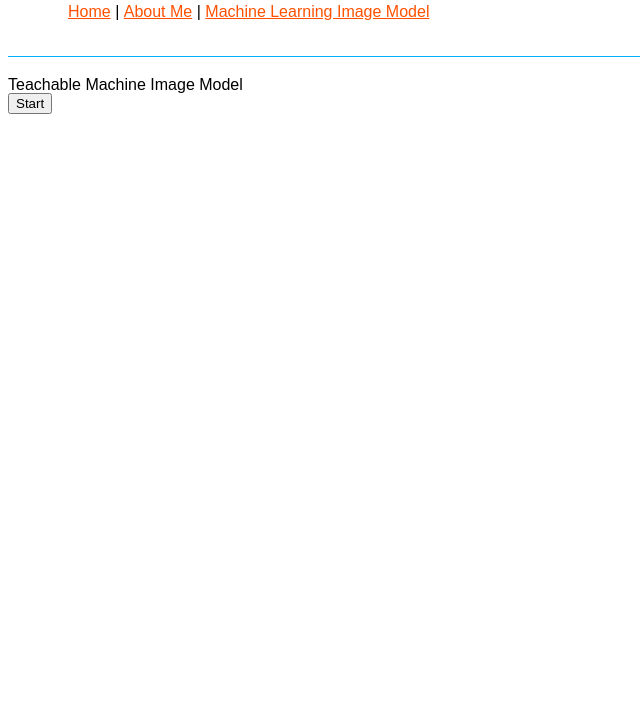
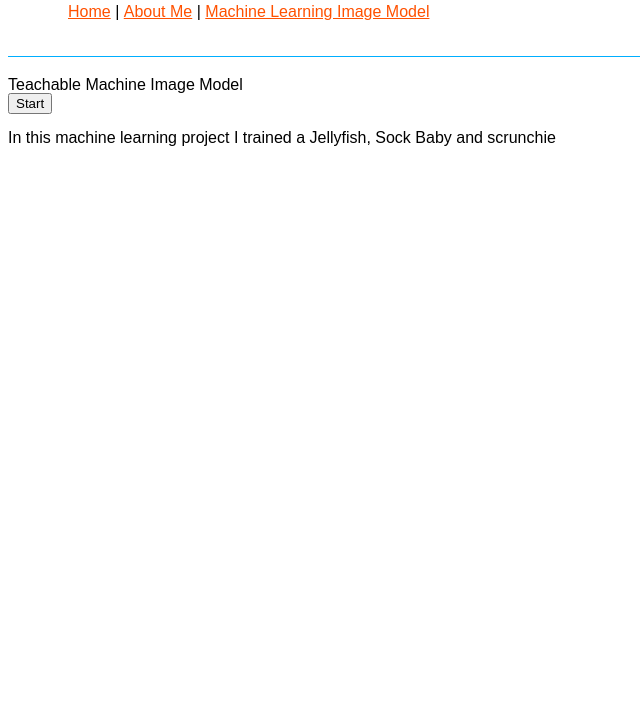
Before and after one commit to ellengoncharov/ellensworld, a plain HTML site: page ai.html in a window 1280 px wide. Shown: the part 99-800 px from the top of the page, without its empty margins (0-640 px from the left). Drawn offline with Linux system fonts and the light colour scheme.

Commit message:
Update ai.html

```diff
--- a/ai.html
+++ b/ai.html
@@ -84,5 +84,7 @@
         }
       }
     </script>
+  </div>
   </body>
+<p>In this machine learning project I trained a Jellyfish, Sock Baby and scrunchie</p>
 </html>
```
